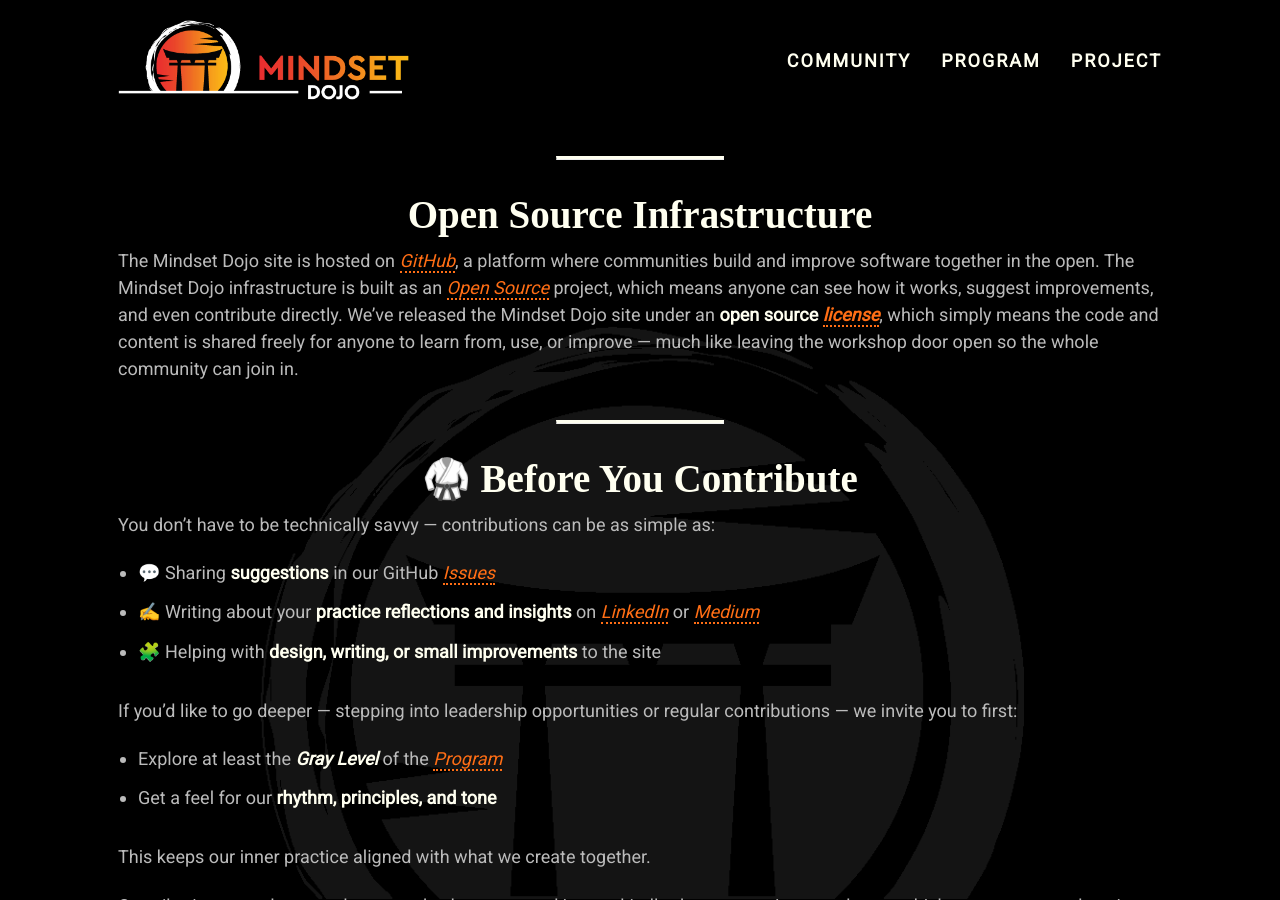
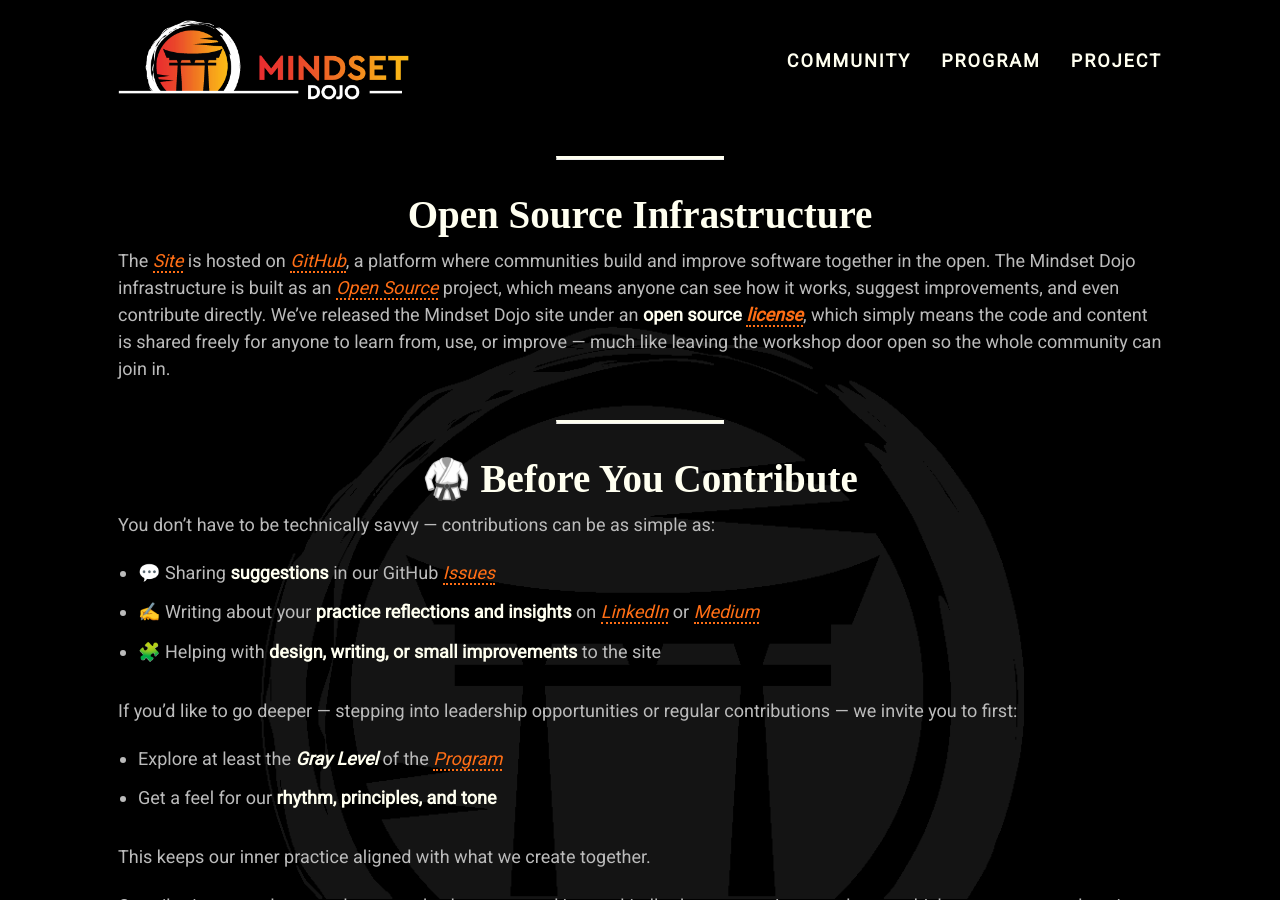
Before and after one commit to mindset-dojo/mindset-dojo.github.io, a Jekyll site: the page built from project.md, in a window 1280 px wide and 900 px high. Built offline with Jekyll 4.4.1, drawn with Linux system fonts in a browser that asks for light colours; some web fonts are replaced.

```diff
--- a/project.md
+++ b/project.md
@@ -7,7 +7,7 @@
 ---
 
 ## Open Source Infrastructure
-The Mindset Dojo site is hosted on [GitHub](https://github.com/), a platform where communities build and improve software together in the open. The Mindset Dojo infrastructure is built as an [Open Source](https://opensource.com/resources/what-open-source) project, which means anyone can see how it works, suggest improvements, and even contribute directly. We’ve released the Mindset Dojo site under an **open source [license]({{'/LICENSE' | relative_url}})**, which simply means the code and content is shared freely for anyone to learn from, use, or improve — much like leaving the workshop door open so the whole community can join in.
+The [Site]({{'/' | relative_url}}) is hosted on [GitHub](https://github.com/), a platform where communities build and improve software together in the open. The Mindset Dojo infrastructure is built as an [Open Source](https://opensource.com/resources/what-open-source) project, which means anyone can see how it works, suggest improvements, and even contribute directly. We’ve released the Mindset Dojo site under an **open source [license]({{'/LICENSE' | relative_url}})**, which simply means the code and content is shared freely for anyone to learn from, use, or improve — much like leaving the workshop door open so the whole community can join in.
 
 ---
 
```
